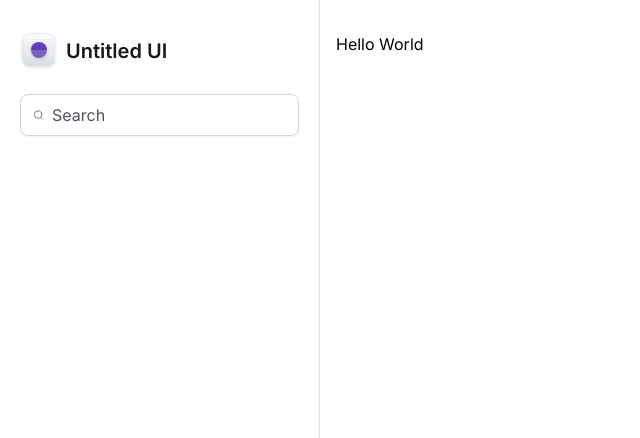
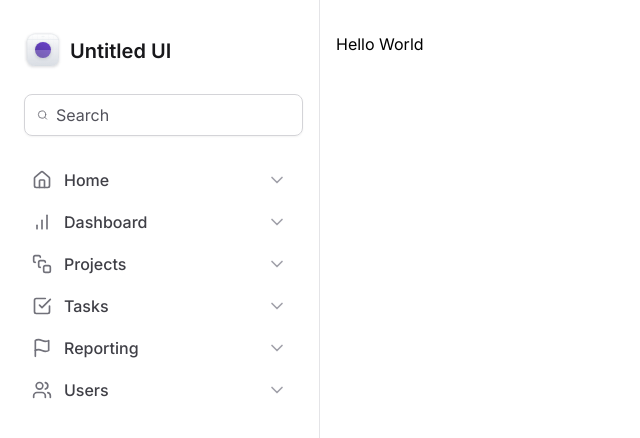
Before and after one commit to julianoalvescode/dashboard-next, a Next.js app: page / in a window 1280 px wide. Shown: the top 438 px of the page, without its empty margins (0-640 px from the left). Built offline with nearby package versions, Linux system fonts and the light colour scheme.

Commit message:
feat: 🎸 add nav-items in sidebar

```diff
--- a/src/components/Sidebar/Logo.tsx
+++ b/src/components/Sidebar/Logo.tsx
@@ -1,6 +1,6 @@
 export function Logo() {
   return (
-    <strong className="flex items-center gap-2 text-xl font-semibold text-zinc-900">
+    <strong className="flex mx-1 items-center gap-2 text-xl font-semibold text-zinc-900">
       <svg
         width={38}
         height={38}
--- /dev/null
+++ b/src/components/Sidebar/MainNavigation/NavItem.tsx
@@ -0,0 +1,22 @@
+import { ChevronDown } from "lucide-react";
+import { ElementType } from "react";
+
+type NavItemProps = {
+  title: string;
+  icon: ElementType;
+};
+
+export function NavItem({ title, icon: Icon }: NavItemProps) {
+  return (
+    <a
+      href=""
+      className="group flex items-center gap-3 rounded px-3 py-2 hover:bg-violet-50"
+    >
+      <Icon className="h-5 w-5 text-zinc-500" />
+      <span className="font-medium text-zinc-700 group-hover:text-violet-500">
+        {title}
+      </span>
+      <ChevronDown className="ml-auto h-5 w-5 text-zinc-400 group-hover:text-violet-400" />
+    </a>
+  );
+}
--- /dev/null
+++ b/src/components/Sidebar/MainNavigation/index.tsx
@@ -0,0 +1,22 @@
+import {
+  BarChart,
+  CheckSquare,
+  Flag,
+  Home,
+  SquareStack,
+  Users,
+} from "lucide-react";
+import { NavItem } from "./NavItem";
+
+export function MainNavigation() {
+  return (
+    <nav className="space-y-0.5">
+      <NavItem title="Home" icon={Home} />
+      <NavItem title="Dashboard" icon={BarChart} />
+      <NavItem title="Projects" icon={SquareStack} />
+      <NavItem title="Tasks" icon={CheckSquare} />
+      <NavItem title="Reporting" icon={Flag} />
+      <NavItem title="Users" icon={Users} />
+    </nav>
+  );
+}
--- a/src/components/Sidebar/index.tsx
+++ b/src/components/Sidebar/index.tsx
@@ -1,12 +1,13 @@
 import { Search } from "lucide-react";
 import { Logo } from "./Logo";
+import { MainNavigation } from "./MainNavigation";
 
 export function Sidebar() {
   return (
     <>
       <aside className="border-r border-zinc-200 px-5 py-8 space-y-6">
         <Logo />
-        <div className="flex w-full items-center gap-2 rounded-lg border border-zinc-300 px-3 py-2 shadow-sm">
+        <div className="flex mx-1 w-full items-center gap-2 rounded-lg border border-zinc-300 px-3 py-2 shadow-sm">
           <Search className="h-5 w-5 text-zinc-500" />
           <input
             type="search"
@@ -14,6 +15,7 @@
             className="flex-1 border-0 bg-transparent p-0 focus:outline-none text-zinc-900 placeholder-zinc-600"
           />
         </div>
+        <MainNavigation />
       </aside>
     </>
   );
```
